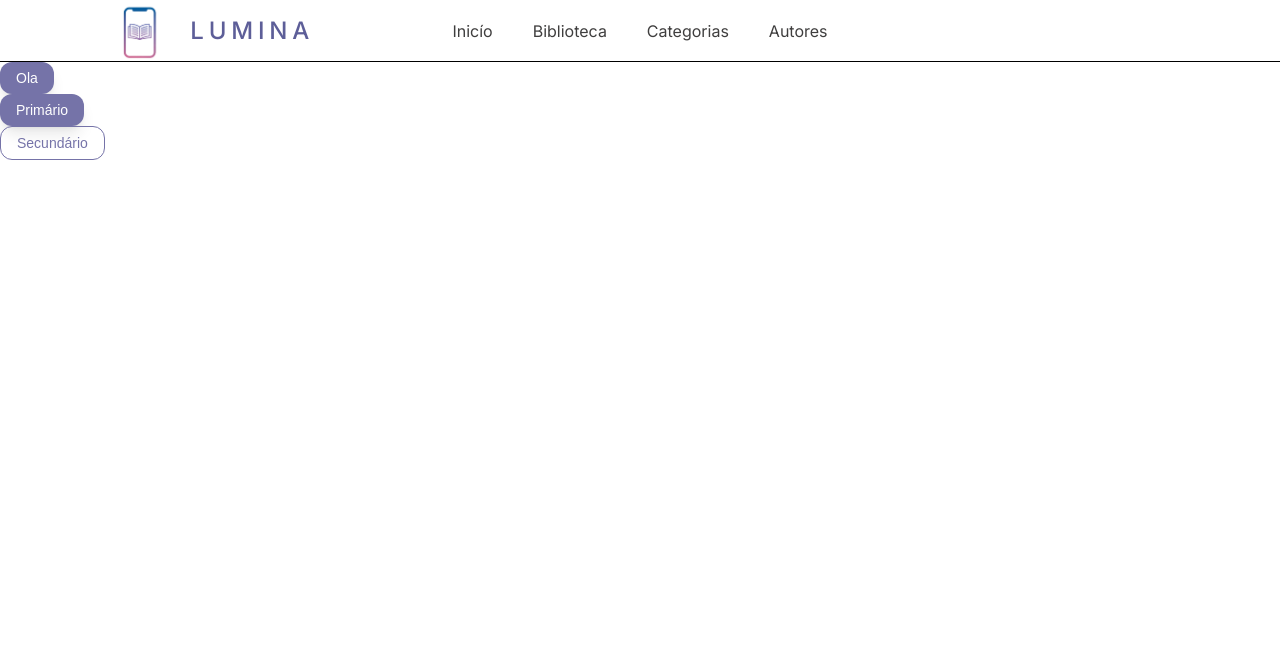
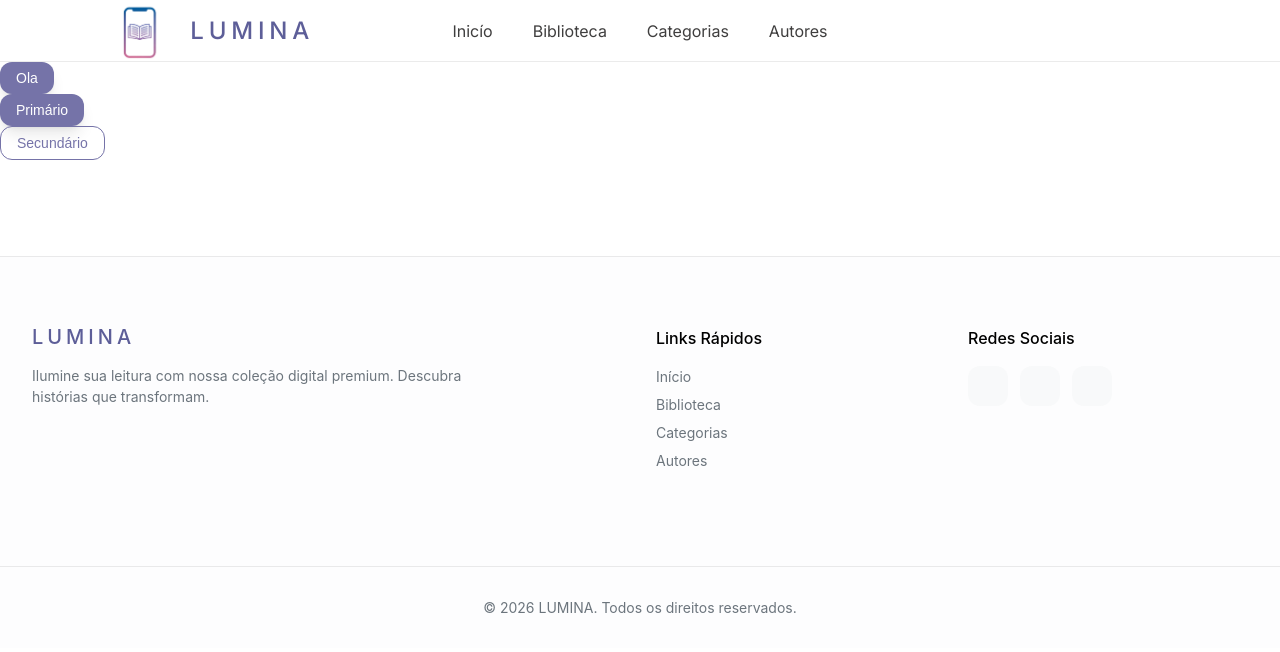
Before and after one commit to julia062006/Lumina_Frontend, a React (Create React App) app: page / in a window 1280 px wide. Shown: the top 652 px of the page. Built offline with nearby package versions, Linux system fonts and the light colour scheme.

Commit message:
Adicionando o Footer

```diff
--- a/package.json
+++ b/package.json
@@ -7,6 +7,7 @@
     "@testing-library/jest-dom": "^6.9.1",
     "@testing-library/react": "^16.3.2",
     "@testing-library/user-event": "^13.5.0",
+    "lucide-react": "^0.577.0",
     "react": "^19.2.4",
     "react-dom": "^19.2.4",
     "react-hook-form": "^7.71.2",
--- a/src/App.js
+++ b/src/App.js
@@ -1,18 +1,28 @@
 import { Route, Routes } from "react-router-dom";
-import './App.css';
-import Header from './componentes/Header';
-import Cadastro from './paginas/Cadastro';
-import Botao, { BotaoCard, BotaoPrimario, BotaoSecundario } from './componentes/Botao';
+import "./App.css";
+import "./componentes/Rodape.css";
+
+import Header from "./componentes/Header";
+import Rodape from "./componentes/Rodape";
+
+
+import Cadastro from "./paginas/Cadastro";
+
+import { BotaoCard, BotaoPrimario, BotaoSecundario } from "./componentes/Botao";
 
 function App() {
   return (
     <div>
       <Header />
+
       <BotaoCard>Ola</BotaoCard>
       <BotaoPrimario>Primário</BotaoPrimario>
       <BotaoSecundario>Secundário</BotaoSecundario>
+
+      <Rodape />
+
       <Routes>
-         <Route path="/cadastro" element={<Cadastro/>}/>
+        <Route path="/cadastro" element={<Cadastro />} />
       </Routes>
     </div>
   );
--- a/src/componentes/Botao.jsx
+++ b/src/componentes/Botao.jsx
@@ -17,6 +17,6 @@ export function BotaoSecundario({ children, onClick, ...props }) {
   return <Botao variant="secundario" onClick={onClick} {...props}>{children}</Botao>;
 }
 
-export function BotaoCard({children, onClick, ...props}) {
+export function BotaoCard({ children, onClick, ...props }) {
   return <Botao variant="card" onClick={onClick} {...props}>{children}</Botao>;
 }
--- a/src/componentes/Header.css
+++ b/src/componentes/Header.css
@@ -8,7 +8,7 @@
     border-bottom: 1px solid rgba(var(--border), 0.4);
     background-color: #fff;
     backdrop-filter: blur(12px);
-    border-bottom: solid 1px black;
+    border-bottom: solid 1px rgba(0, 0, 0, 0.08);
 
     display: flex;
     align-items: center;
--- /dev/null
+++ b/src/componentes/Rodape.css
@@ -0,0 +1,139 @@
+
+.footer {
+  margin-top: 6rem; /* mt-24 */
+  border-top: 1px solid rgba(0, 0, 0, 0.08);
+  background-color: rgba(248, 249, 250, 0.3);
+}
+
+
+.footer__container {
+  max-width: 1280px;
+  margin-left: auto;
+  margin-right: auto;
+  padding-left: 1.5rem;
+  padding-right: 1.5rem;
+  padding-top: 3rem;
+  padding-bottom: 3rem;
+}
+
+@media (min-width: 1024px) {
+  .footer__container {
+    padding-left: 2rem;
+    padding-right: 2rem;
+  }
+}
+
+
+.footer__grid {
+  display: grid;
+  grid-template-columns: 1fr;
+  gap: 2rem;
+}
+
+@media (min-width: 768px) {
+  .footer__grid {
+    grid-template-columns: repeat(4, 1fr);
+  }
+}
+
+
+.footer__brand {
+  grid-column: span 1;
+}
+
+@media (min-width: 768px) {
+  .footer__brand {
+    grid-column: span 2;
+  }
+}
+
+
+.footer__brand h3 {
+  font-size: 1.25rem;
+  letter-spacing: 0.2em;
+  font-weight: 500;
+  margin-bottom: 1rem;
+  color: #5D5E98;
+}
+
+.footer__brand p {
+  font-size: 0.875rem;
+  color: #6c757d;
+  max-width: 28rem;
+  line-height: 1.5;
+}
+
+
+.footer__section-title {
+  font-weight: 500;
+  margin-bottom: 1rem;
+  font-size: 1rem;
+  line-height: 1.5;
+}
+
+.footer__links-list {
+  list-style: none;
+  padding: 0;
+  margin: 0;
+  display: flex;
+  flex-direction: column;
+  gap: 0.5rem;
+}
+
+
+.footer__link {
+  font-size: 0.875rem;
+  color: #6c757d;
+  text-decoration: none;
+  transition: color 0.2s ease-in-out;
+}
+
+.footer__link:hover {
+  color: #7573A8;
+}
+
+
+.footer__social-icons {
+  display: flex;
+  gap: 0.75rem;
+}
+
+
+.footer__social-icon {
+  display: flex;
+  height: 2.5rem;
+  width: 2.5rem;
+  align-items: center;
+  justify-content: center;
+  border-radius: 0.75rem;
+  background-color: #f8f9fa;
+  color: #1a1a1a;
+  text-decoration: none;
+  transition: all 0.2s ease-in-out;
+}
+
+.footer__social-icon:hover {
+  background-color: #7573A8;
+  color: #ffffff;
+}
+
+
+.footer__social-icon svg {
+  height: 1rem;
+  width: 1rem;
+}
+
+
+.footer__copyright {
+  margin-top: 3rem;
+  padding-top: 2rem;
+  padding-bottom: 2rem;
+  border-top: 1px solid rgba(0, 0, 0, 0.08);
+}
+
+.footer__copyright p {
+  font-size: 0.875rem;
+  text-align: center;
+  color: #6c757d;
+  margin: 0;
+}
--- /dev/null
+++ b/src/componentes/Rodape.jsx
@@ -0,0 +1,45 @@
+
+
+export default function Rodape() {
+    return (
+        <footer className="footer">
+            <div className="footer__container">
+                <div className="footer__grid">
+                    <div className="footer__brand">
+                        <h3>LUMINA</h3>
+                        <p>Ilumine sua leitura com nossa coleção digital premium. Descubra histórias que transformam.</p>
+                    </div>
+
+                    <div>
+                        <h4 className="footer__section-title">Links Rápidos</h4>
+                        <ul className="footer__links-list">
+                            <li><a href="#" className="footer__link">Início</a></li>
+                            <li><a href="#" className="footer__link">Biblioteca</a></li>
+                            <li><a href="#" className="footer__link">Categorias</a></li>
+                            <li><a href="#" className="footer__link">Autores</a></li>
+                        </ul>
+                    </div>
+
+                    <div>
+                        <h4 className="footer__section-title">Redes Sociais</h4>
+                        <div className="footer__social-icons">
+                            <a href="#" className="footer__social-icon">
+                                <svg>...</svg>
+                            </a>
+                            <a href="#" className="footer__social-icon">
+
+                                <svg>...</svg>
+                            </a>
+                            <a href="#" className="footer__social-icon">
+                                <svg>...</svg>
+                            </a>
+                        </div>
+                    </div>
+                </div>
+            </div>
+            <div className="footer__copyright">
+                <p>© 2026 LUMINA. Todos os direitos reservados.</p>
+            </div>
+        </footer>
+    );
+}
```
Also changed, not shown: src/componentes/Card.css (added), src/componentes/Card.jsx (added), 1 other file (tests, documents, lock files or other folders).
